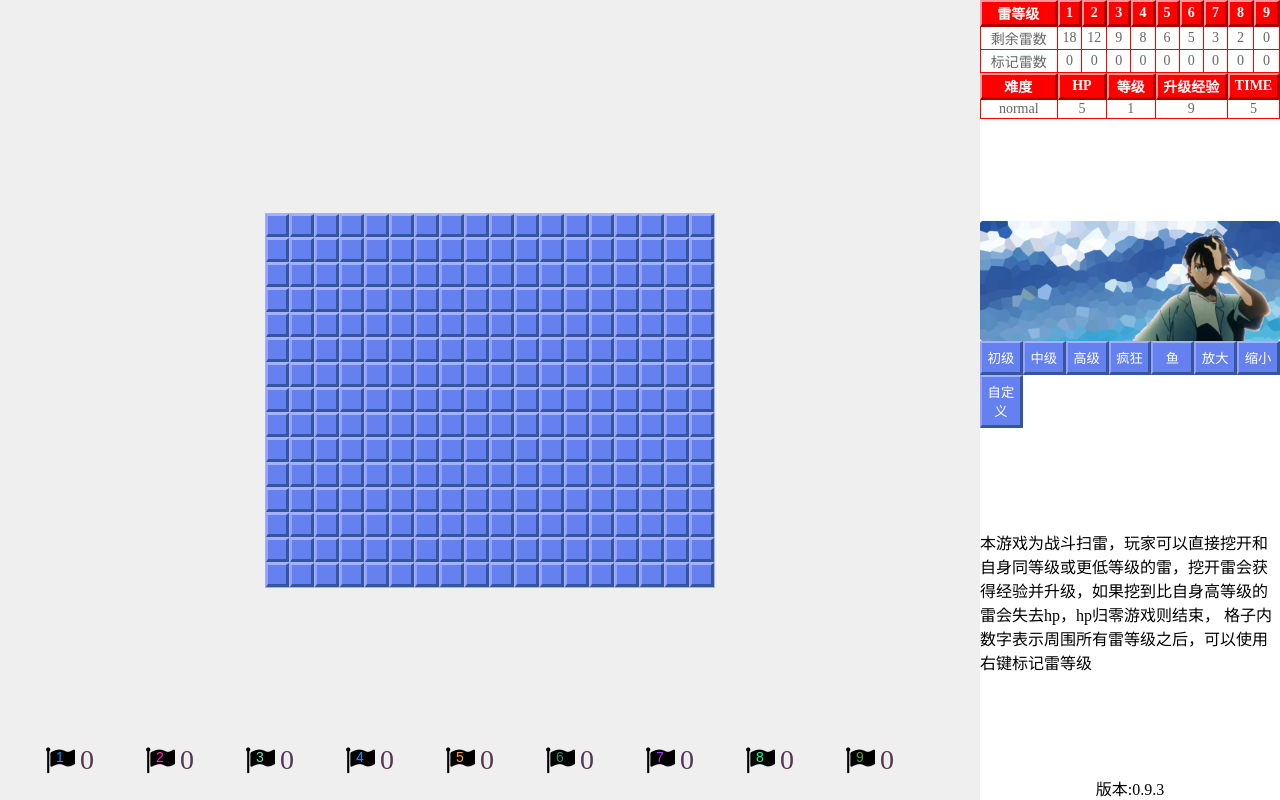
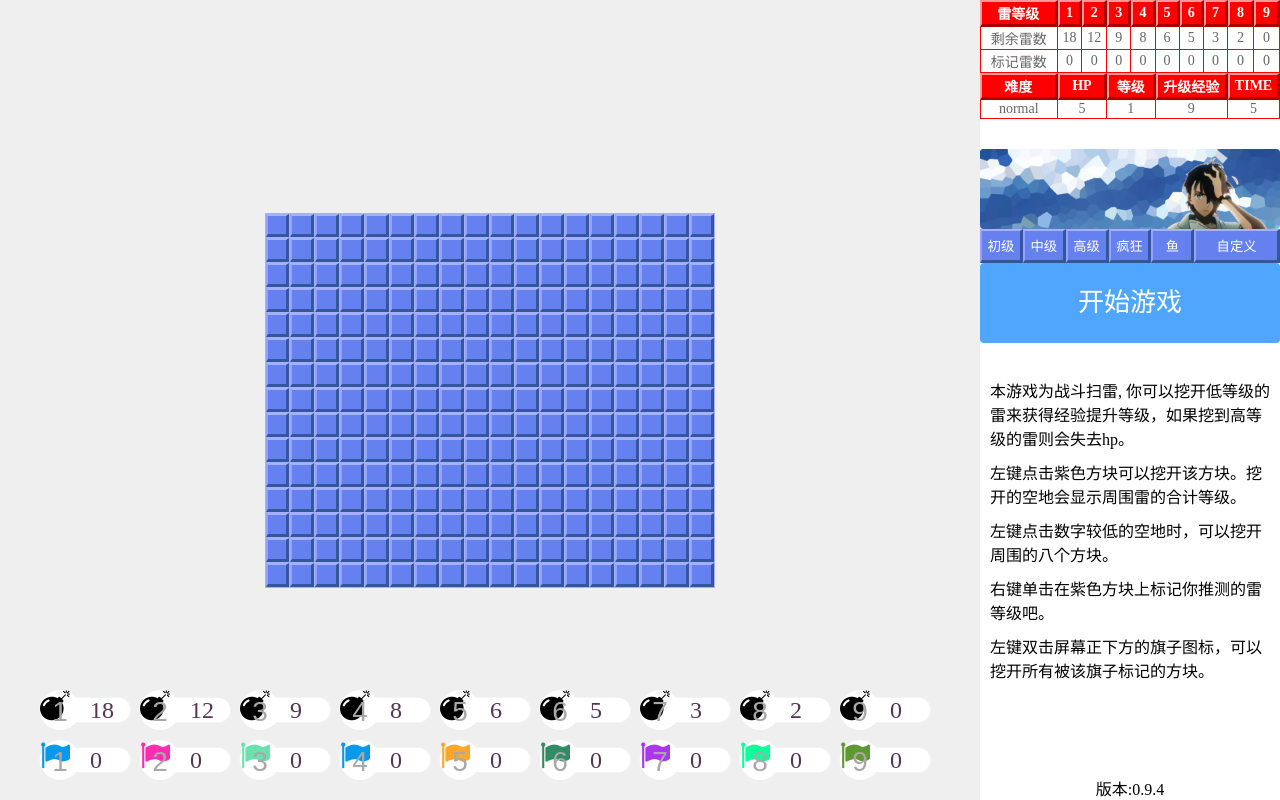
Before and after one commit to jinchangdoing/battlesweeper, a website built with webpack: page src/index.html in a window 1280 px wide. Built offline with nearby package versions, Linux system fonts and the light colour scheme; a web font is replaced by a local one.

Commit message:
Signed-off-by: auuwa-star-13 <auuwako@gmail.com>

```diff
--- /dev/null
+++ b/src/components/actions.js
@@ -0,0 +1,43 @@
+import './actions.scss';
+import $ from "jquery";
+
+
+export default {
+  init({ init, custom, selector }) {
+    var $actions = $(selector);
+    $actions.append(createButton("easy", "初级"));
+    $actions.append(createButton("normal", "中级"));
+    $actions.append(createButton("hard", "高级"));
+    $actions.append(createButton("lunatic", "疯狂"));
+    $actions.append(createButton("extra", "鱼"));
+    $actions.append(createButtonCustom("自定义"));
+
+    function createButton(level, text) {
+      var $button = $(
+        `<button class="actions-button purple-body" data-level="${level}">${text}</button>`
+      );
+      $button.on("click", function () {
+        init($button.attr("data-level"));
+      });
+      return $button;
+    }
+
+    function createButtonCustom(text) {
+      var $button = $(
+        `<button class="actions-button purple-body" button-name="custom">${text}</button>`
+      );
+      $button.on("click", custom);
+      return $button;
+    }
+  },
+};
+
+/*
+function () {
+    custom.open({
+      callback(d) {
+        data.custom = d;
+        init("custom");
+      },
+    }
+*/
--- /dev/null
+++ b/src/components/actions.scss
@@ -0,0 +1,20 @@
+.actions {
+  position: relative;
+
+  > button {
+    position: relative;
+    padding: 5px;
+    width: 42.85px;
+    border: none;
+    cursor: pointer;
+    transition: 0.2s;
+
+    &:hover {
+      background: #b4c0ff;
+    }
+  }
+
+  > button[button-name="custom"] {
+    width: 85.7px;
+  }
+}
--- a/src/components/custom.js
+++ b/src/components/custom.js
@@ -3,6 +3,7 @@ import "./custom.scss";
 import { message } from "./message.js";
 import data from "../index.json";
 
+var $app = $('#app');
 var $wrapper = $(`<div class="custom-warpper">
   <div class="custom-message" style="top: -100px; opacity: 0;">
     <span>难度:</span>
@@ -27,6 +28,8 @@ var $wrapper = $(`<div class="custom-warpper">
     </div>
   </div>
 </div>`);
+$wrapper.css("display", "none");
+$app.append($wrapper);
 var $content = $wrapper.find(".custom-message");
 var $radios = $wrapper.find(".custom-radio");
 var $buttons = $wrapper.find(".custom-button-group");
@@ -49,10 +52,10 @@ $radios.on("click", function (e) {
 
   $radios.attr("data-check", "0");
   $radio.attr("data-check", "1");
-  if (name === 'custom') {
-    $inputs.removeAttr('disabled');
+  if (name === "custom") {
+    $inputs.removeAttr("disabled");
   } else {
-    $inputs.attr('disabled', 'true');
+    $inputs.attr("disabled", "true");
   }
 });
 
@@ -74,19 +77,9 @@ function verify() {
   }
 }
 
-export default {
-  // 初始化
-  init() {
-    $wrapper.css("display", "none");
-    $("#app").append($wrapper);
-  },
-  // 展开表单
-  open({ callback }) {
+function custom(callback) {
   var $submit = $('<button class="prime-button custom-submit">确定</button>');
-    var $cancel = $(
-      '<button class="default-button custom-cancel">关闭</button>'
-    );
-
+  var $cancel = $('<button class="default-button custom-cancel">关闭</button>');
   $submit.on("click", function () {
     var data = {
       playerInfo: {
@@ -101,7 +94,6 @@ export default {
         mineFlaged: [0, 0, 0, 0, 0, 0, 0, 0, 0],
       },
     };
-
     if (callback) {
       verify();
       callback(data);
@@ -129,5 +121,19 @@ export default {
     $content.css("top", "140px");
     $content.css("opacity", "1");
   }, 0);
+}
+
+export default {
+  // 初始化
+  init({ selector, callback }) {
+    var $button = $(`<div class="game-start">开始游戏</div>`);
+    $button.on("click", function () {
+      custom(callback);
+    });
+    $(selector).append($button);
+  },
+  // 展开表单
+  open({ callback }) {
+    custom(callback);
   },
 };
--- a/src/components/custom.scss
+++ b/src/components/custom.scss
@@ -1,3 +1,25 @@
+.game-start {
+  position: relative;
+  width: 300px;
+  height: 80px;
+  border-radius: 4px;
+  background: #50a6fc;
+  color: #fff;
+  overflow: hidden;
+  top: 0;
+  transition: 0.2s;
+  font-size: 26px;
+  text-align: center;
+  line-height: 80px;
+  cursor: pointer;
+}
+
+.game-start:hover {
+  top: -4px;
+  font-size: 28px;
+  box-shadow: 0 0 5px #12fe21;
+}
+
 .custom {
   height: 300px;
 }
--- a/src/components/flags.js
+++ b/src/components/flags.js
@@ -1,35 +1,50 @@
-import $ from 'jquery';
-import './flags.scss';
+import $ from "jquery";
+import "./flags.scss";
 
-var $main = $('.main');
-var $flags = $(`<div class="flags"></div>`);
-var callback;
-for (var i = 0; i < 9; i++) {
-    var $flag = $(`<div class="flag" data-name="${i + 1}">
-        <i class="fa fa-flag" aria-hidden="true">
-            <div class="flag-name">${i + 1}</div>
-        </i>
-        <div class="flag-data">0</div>
+const $floatItems = $(`<div class="float-panel">
+    <div class="float-items float-bombs"></div>
+    <div class="float-items float-flags"></div>
+</div>`);
+const $flags = $floatItems.find(".float-flags");
+const $bombs = $floatItems.find(".float-bombs");
+
+for (let i = 0; i < 9; i++) {
+  const $flag = $(`<div class="float-item float-item-flag" data-name="${i + 1}">
+        <div class="float-item-back-02"></div>
+        <div class="float-item-back-01"></div>
+        <i class="float-item-icon fa fa-flag" aria-hidden="true"></i>
+        <div class="float-item-name">${i + 1}</div>
+        <div class="float-item-data">0</div>
     </div>`);
-    $flags.append($flag);
+  $flags.append($flag);
 }
 
-var flags = {
-    create({ dblclick }) {
-        console.log($flags.find('.flag'));
-        $flags.find('.flag').on('click', dblclick);
+for (let i = 0; i < 9; i++) {
+  const $bomb = $(`<div class="float-item float-item-bomb" data-name="${i + 1}">
+        <div class="float-item-back-02"></div>
+        <div class="float-item-back-01"></div>
+        <i class="float-item-icon fa fa-bomb" aria-hidden="true"></i>
+        <div class="float-item-name">${i + 1}</div>
+        <div class="float-item-data">0</div>
+    </div>`);
+  $bombs.append($bomb);
+}
 
-
-        return $flags;
-    },
-    update(dataList) {
-        for (var i = 0; i < dataList.length; i++) {
-            var $flag = $flags.find(`.flag[data-name="${i + 1}"] .flag-data`);
-            $flag.html(dataList[i]);
-        }
-    }
-
-
+export default {
+  init({ selector, dblclick }) {
+    $(selector).append($floatItems);
+    $flags.find(".float-item-flag").on("dblclick", dblclick);
+  },
+  update(dataList, bombList) {
+    if (dataList)
+      for (let i = 0; i < dataList.length; i++) {
+        const $flag = $flags.find(`.float-item-flag[data-name="${i + 1}"] .float-item-data`);
+        $flag.html(dataList[i]);
+      }
+    if (bombList)
+      for (let i = 0; i < bombList.length; i++) {
+        const $bomb = $bombs.find(`.float-item-bomb[data-name="${i + 1}"] .float-item-data`);
+        $bomb.html(bombList[i]);
+      }
+  },
 };
-
-export default flags;
--- a/src/components/flags.scss
+++ b/src/components/flags.scss
@@ -5,69 +5,100 @@
   font-display: swap;
 }
 
-.flags {
+.float-panel {
   pointer-events: none;
   position: absolute;
   display: flex;
-  justify-content: center;
+  flex-direction: column;
+  justify-content: space-between;
   left: 0;
   bottom: 20px;
   width: 100%;
+  height: 90px;
+}
 
-  .flag {
+.float-items {
+  position: relative;
+  display: flex;
+  justify-content: center;
+
+  .float-item {
     pointer-events: auto;
     position: relative;
     display: flex;
     flex-direction: row;
-    width: 100px;
+    margin-right: 60px;
+    width: 40px;
     height: 40px;
     line-height: 40px;
     user-select: none;
+    border-radius: 50%;
 
-    .fa-flag {
-      display: flex;
-      justify-content: center;
-      align-items: center;
+    .float-item-icon {
+      position: absolute;
+      width: 100%;
+      height: 100%;
+      font-size: 30px;
+      cursor: pointer;
+      transition: color 0.2s;
+    }
+
+    .float-item-name {
+      position: absolute;
+      width: 100%;
+      height: 100%;
+      top: 2px;
+      font-size: 28px;
+      text-align: center;
+      font-family: "站酷高端黑 Regular", sans-serif;
+      transition: color 0.2s;
+      color: #a8a8a8;
+    }
+
+    .float-item-data {
+      pointer-events: none;
+      position: absolute;
+      left: 50px;
+      color: #543654;
+      font-size: 24px;
+    }
+
+    .float-item-back-01 {
+      pointer-events: none;
+      position: absolute;
+      background: #fff;
       width: 40px;
       height: 40px;
-      font-size: 30px;
-      cursor: pointer;
-
-      .flag-name {
-        position: absolute;
-        top: 10px;
-        font-size: 14px;
-        font-family: "站酷高端黑 Regular", sans-serif;
-      }
+      border-radius: 40px;
     }
 
-    .flag-x {
-      position: relative;
-      color: #fff;
-      font-size: 12px;
-    }
-
-    .flag-data {
-      position: relative;
-      color: #543654;
-      font-size: 28px;
+    .float-item-back-02 {
+      pointer-events: none;
+      position: absolute;
+      background: #fff;
+      top: 8px;
+      width: 90px;
+      height: 24px;
+      border-radius: 30px;
+      box-shadow: 0 0 2px #fff;
     }
 
     $color: (1, #0899eb), (2, #ff2db2), (3, #6de0b0), (4, #0899eb), (5, #ffa72d),
       (6, #318c66), (7, #a837ed), (8, #0ffe9a), (9, #609834);
 
     @each $i, $c in $color {
-      &[data-name="#{$i}"] .fa-flag {
-        .flag-name {
-          color: $c;
+      &.float-item-flag[data-name="#{$i}"] {
+        color: $c;
+        .float-item-name {
+          color: #a8a8a8;
         }
       }
 
-      &[data-name="#{$i}"] .fa-flag:hover {
-        color: $c;
-
-        .flag-name {
-          color: #fff;
+      &.float-item-flag[data-name="#{$i}"]:hover {
+        background: $c;
+        color: #fff;
+        .float-item-back-01 {
+          background: $c;
         }
       }
     }
--- a/src/components/shinpei.js
+++ b/src/components/shinpei.js
@@ -4,7 +4,7 @@ import './shinpei.scss';
 var $box = $(".box");
 
 export default {
-  create({callback}) {
+  init({callback, selector}) {
     var $button = $(`<div class="shinpei">
         <div class="shinpei-01"></div>
         <div class="shinpei-02"></div>
@@ -25,6 +25,6 @@ export default {
         $box.css("transform", "rotateY(0deg)");
       }, 250);
     });
-    return $button;
+    $(selector).append($button);
   },
 };
--- a/src/components/shinpei.scss
+++ b/src/components/shinpei.scss
@@ -1,7 +1,7 @@
 .shinpei {
   position: relative;
   width: 300px;
-  height: 120px;
+  height: 80px;
   border-radius: 4px;
   background: url("../assets/shinpei/shinpei.png");
   overflow: hidden;
--- a/src/index.html
+++ b/src/index.html
@@ -21,9 +21,25 @@
         <div class="info"></div>
         <div class="actions"></div>
         <div class="instruction">
-          本游戏为战斗扫雷，玩家可以直接挖开和自身同等级或更低等级的雷，挖开雷会获得经验并升级，如果挖到比自身高等级的雷会失去hp，hp归零游戏则结束，
-          格子内数字表示周围所有雷等级之后，可以使用右键标记雷等级
+          <p style="padding: 5px 10px; margin: 0">
+            本游戏为战斗扫雷,
+            你可以挖开低等级的雷来获得经验提升等级，如果挖到高等级的雷则会失去hp。
+          </p>
+          <p style="padding: 5px 10px; margin: 0">
+            左键点击紫色方块可以挖开该方块。挖开的空地会显示周围雷的合计等级。
+          </p>
+          <p style="padding: 5px 10px; margin: 0">
+            左键点击数字较低的空地时，可以挖开周围的八个方块。
+          </p>
+          <p style="padding: 5px 10px; margin: 0">
+            右键单击在紫色方块上标记你推测的雷等级吧。
+          </p>
+          <p style="padding: 5px 10px; margin: 0">
+            左键双击屏幕正下方的旗子图标，可以挖开所有被该旗子标记的方块。
+          </p>
         </div>
+        <div class="instruction"></div>
+        <div class="instruction"></div>
         <div class="version"></div>
       </div>
       <div class="toolbar-wrapper">
--- a/src/index.js
+++ b/src/index.js
@@ -5,12 +5,11 @@ import _ from "lodash";
 import data from "./index.json";
 import custom from "./components/custom";
 import shinpei from "./components/shinpei";
+import actions from "./components/actions";
 import { message } from "./components/message";
 import flags from "./components/flags";
 
-custom.init();
-
-var codeVersion = "版本:0.9.3";
+var codeVersion = "版本:0.9.4";
 var blockTemp = [];
 var excuteNum = 0;
 var version = 1;
@@ -28,16 +27,13 @@ var mineFlaged = [];
 var mineProportion = [];
 var expMultiplier = [];
 var mineList = [];
-var $actions = $(".actions");
 var $box = $(".box");
 var $boxWrapper = $(".box-wrapper");
 var $info = $(".info");
 var $main = $(".main");
 var $toolbar = $(".toolbar");
 var $toolbarWrapper = $(".toolbar-wrapper");
-
-var $codeVersion = document.querySelector(".version");
-
+var $codeVersion = $(".version");
 
 //根据雷自动调节经验需求
 function caculateExpreuire() {
@@ -52,13 +48,11 @@ function caculateExpreuire() {
       }
     }
     expTemp[i + 1] += expTemp[i];
-
   }
 
   for (var k = 0; k < 9; k++) {
     expRequire[k + 1] =
-      expTemp[k] +
-      parseInt(mineNum[k] * mineExp[k] * expMultiplier[k]);
+      expTemp[k] + parseInt(mineNum[k] * mineExp[k] * expMultiplier[k]);
   }
   expRequire[9] = 999999;
 }
@@ -86,11 +80,8 @@ function blockClick(i, ver) {
   var height = gameInfo.height;
   var mine = mineList[i];
 
-
-
   // 校验
   if (ver && ver != version) {
-
     return;
   }
 
@@ -99,11 +90,9 @@ function blockClick(i, ver) {
   }
 
   if (mine.clicked) {
-
     return;
   }
   if (mine.flag > getPlayerLevel()) {
-
     return;
   }
 
@@ -126,9 +115,6 @@ function blockClick(i, ver) {
 
   blockTemp.push(mine);
   // mine.$block.html(mine.blockHtml);
-
-
-
 
   // 点击到空白时 点击周围八格
   if (mine.type === "space" && mine.number === 0) {
@@ -154,7 +140,6 @@ function blockClick(i, ver) {
 
     return;
   }
-
 
   // 点击到雷时 扣除血量
   if (mine.type === "mine" && mine.number > getPlayerLevel()) {
@@ -187,10 +172,15 @@ function blockClick(i, ver) {
     playerInfo.exp += mineExp[mine.number - 1];
   }
 
-
-  if (_.reduce(mineNum, function (sum, n) {
+  if (
+    _.reduce(
+      mineNum,
+      function (sum, n) {
         return sum + n;
-  }, 0) === 0) {
+      },
+      0
+    ) === 0
+  ) {
     gameWin();
   }
   if (excuteNum === 0) {
@@ -198,15 +188,6 @@ function blockClick(i, ver) {
   }
 }
 //点击相应数字时挖开
-
-//挖开所有标记等级为x格子
-function clearFlaggedMine() {
-
-
-
-}
-
-
 
 function updateTable() {
   _.forEach(blockTemp, function (m) {
@@ -222,9 +203,8 @@ function gameOver() {
     clearInterval(inter);
   }
   // 取消点击事件
-  $(`.block > .block-mask`).each(function (i, d) {
-    $(d).css("pointer-events", "none");
-  });
+  $(`.block`).css("pointer-events", "none");
+
   // 展示雷的位置
   _.filter(mineList, function (m) {
     return m.type === "mine";
@@ -310,10 +290,7 @@ function updateInfo() {
                   </tr>
               </table>
               `);
-  flags.update(mineFlaged);
-
-
-
+  flags.update(mineFlaged, mineNum);
 }
 
 // 数据初始化
@@ -413,26 +390,6 @@ function initData(safe) {
 function initView() {
   var height = gameInfo.height;
   var $blocks = $(`<div class="blocks"></div>`);
-  var $flags = flags.create({
-    callback() {
-      console.log(12);
-      var $this = $(this);
-        var playerLevel = getPlayerLevel();
-        var buttonNum = parseInt($this.attr('data-name'));
-        console.log(buttonNum);
-        _.forEach(mineList, function (m, i) {
-          if (parseInt(m.flag) === buttonNum && m.flag <= playerLevel)
-            blockClick(i, version);
-
-        });
-
-        updateInfo();
-
-
-    }
-  });
-  $flags.remove();
-  $main.append($flags);
   $box.html("");
   _.forEach(mineList, function (m, i) {
     if (m.y === 0) {
@@ -453,13 +410,10 @@ function initView() {
          `;
 
     $block.on("click", function (e) {
-
       var index = $(this).attr("index");
       blockClick(parseInt(index), version);
       var mine = mineList[index];
       if (mine.type === "space" && mine.number <= getPlayerLevel()) {
-
-
         for (var n = 0; n < 9; n++) {
           var x = parseInt(n / 3) - 1;
           var y = parseInt(n % 3) - 1;
@@ -473,45 +427,15 @@ function initView() {
             continue;
           }
 
-          if (mine.clicked !== false)
-            blockClick(i + x + y * height, version);
+          if (mine.clicked !== false) blockClick(i + x + y * height, version);
         }
       }
 
-
-
-      flags.ondblclick = function (e) {
-
-      };
-
-
-
-
-
-
-
-
-
-
-
-
-
-
+      flags.ondblclick = function (e) {};
 
       updateInfo();
       // updateBlock();
     });
-
-
-
-
-
-
-
-
-
-
-
 
     if (m.y === height - 1) {
       $blocks = $(`<div class="blocks"></div>`);
@@ -583,22 +507,12 @@ function initView() {
   updateInfo();
 }
 
+// 每次游戏启动调用
 function init(diff) {
   version++;
   firstFlag = true;
   difficulty = diff;
-  $actions.html("");
-  $actions.append(createButtonReset("重新开始"));
-  $actions.append(createButton("easy", "初级"));
-  $actions.append(createButton("normal", "中级"));
-  $actions.append(createButton("hard", "高级"));
-  $actions.append(createButton("lunatic", "疯狂"));
-  $actions.append(createButton("extra", "鱼"));
-  $actions.append(createButtonZoom("up", "放大"));
-  $actions.append(createButtonZoom("down", "缩小"));
-  $actions.append(createButtonCustom("自定义"));
-  $codeVersion.innerText = codeVersion;
-
+  $codeVersion.text(codeVersion);
   initData();
   caculateExpreuire();
   initView();
@@ -611,55 +525,54 @@ function init(diff) {
   }, 1000);
 
   message(`游戏开始, 等级${diff}`);
-  function createButton(level, text) {
-    var $button = $(
-      `<button class="actions-button purple-body">${text}</button>`
-    );
-    $button.on("click", function () {
-      init(level);
-    });
-    return $button;
 }
+// 进页面时调用一次
+init("normal");
 
-  function createButtonReset() {
-    return shinpei.create({
+// 初始化重开键
+shinpei.init({
   callback() {
     init(difficulty);
   },
+  selector: '.actions'
 });
-  }
-  function createButtonCustom(text) {
-    var $button = $(
-      `<button class="actions-button purple-body">${text}</button>`
-    );
-    $button.on("click", function () {
+// 初始化按钮栏
+actions.init({
+  init,
+  selector: '.actions',
+  custom() {
     custom.open({
       callback(d) {
         data.custom = d;
-          init("custom");
+        init('custom');
       },
     });
+  },
 });
-    return $button;
-  }
+// 初始化自定义按钮
+custom.init({
+  selector: '.actions',
+  callback(d) {
+    console.log(123);
+    data.custom = d;
+    init('custom');
+  },
+});
 
-  function createButtonZoom(up, text) {
-    var $button = $(
-      `<button class="actions-button purple-body">${text}</button>`
-    );
-    $button.on("click", function () {
-      if (up === "up") {
-        $boxWrapper.css("transform", `scale(${zoomList[++zoomLevel]})`);
-      } else {
-        $boxWrapper.css("transform", `scale(${zoomList[--zoomLevel]})`);
-      }
-      if (zoomLevel < 0) zoomLevel = 0;
-      if (zoomLevel >= zoomList.length) zoomLevel = zoomList.length - 1;
+// 初始化旗子标记
+flags.init({
+  selector: '.main',
+  dblclick() {
+    var $this = $(this);
+    var playerLevel = getPlayerLevel();
+    var buttonNum = parseInt($this.attr("data-name"));
+    _.forEach(mineList, function (m, i) {
+      if (parseInt(m.flag) === buttonNum && m.flag <= playerLevel)
+        blockClick(i, version);
     });
-    return $button;
-  }
-}
-init("normal");
+    updateInfo();
+  },
+});
 
 // 禁用默认右键
 window.oncontextmenu = function () {
@@ -707,7 +620,14 @@ $main.on("mouseup", function (e) {
   }
 });
 
+let mouseMoveTime = 0;
 function onMouseMove(e) {
+  const time = new Date().getTime();
+  if(mouseMoveTime > time) {
+    return;
+  }
+  mouseMoveTime = time + 50;
+
   $box.css("left", `${mx - cx + e.clientX}px`);
   $box.css("top", `${my - cy + e.clientY}px`);
 }
--- a/src/index.json
+++ b/src/index.json
@@ -57,5 +57,16 @@
       "height": 43,
       "mineNumTotal": 300
     }
+  },
+  "custom": {
+    "playerInfo": {
+      "hp": 1,
+      "exp": 0
+    },
+    "gameInfo": {
+      "width": 30,
+      "height": 30,
+      "mineNumTotal": 300
+    }
   }
 }
--- a/src/index.scss
+++ b/src/index.scss
@@ -103,23 +103,6 @@ body {
     border-bottom: 1px solid #f00;
     border-right: 1px solid #f00;
   }
-
-  .actions {
-    position: relative;
-
-    > button {
-      position: relative;
-      padding: 5px;
-      width: 42.85px;
-      border: none;
-      cursor: pointer;
-      transition: 0.2s;
-
-      &:hover {
-        background: #b4c0ff;
-      }
-    }
-  }
 }
 
 .red-body {
@@ -197,7 +180,7 @@ body {
     color: #0ffe9a;
   }
 
-  [block-num]:hover {
+  .block-space[block-num]:hover {
     background: #d9d9d9;
   }
 
```
Also changed, not shown: .stylelintrc.json. Lines whose indentation alone changed are shown as unchanged.
